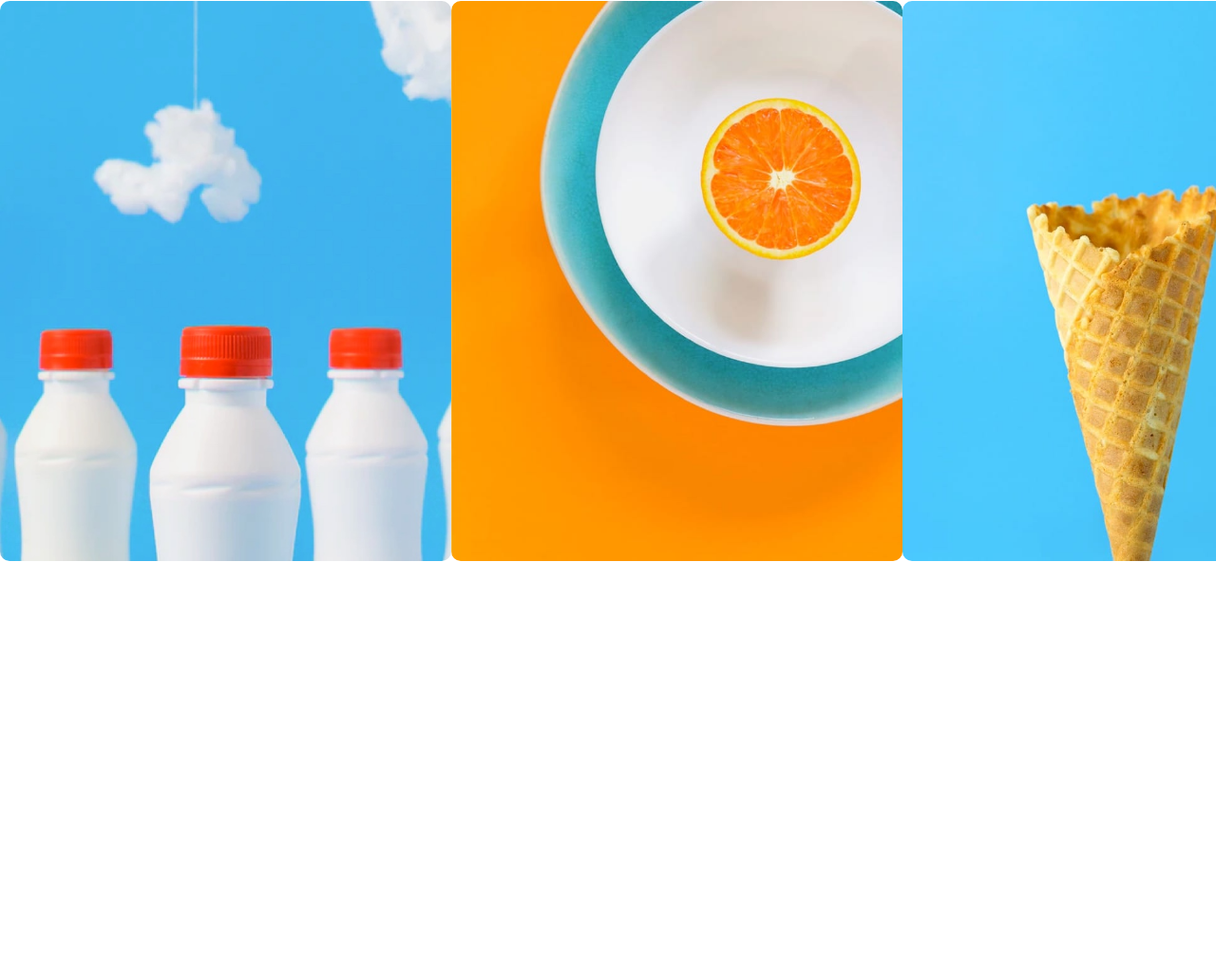
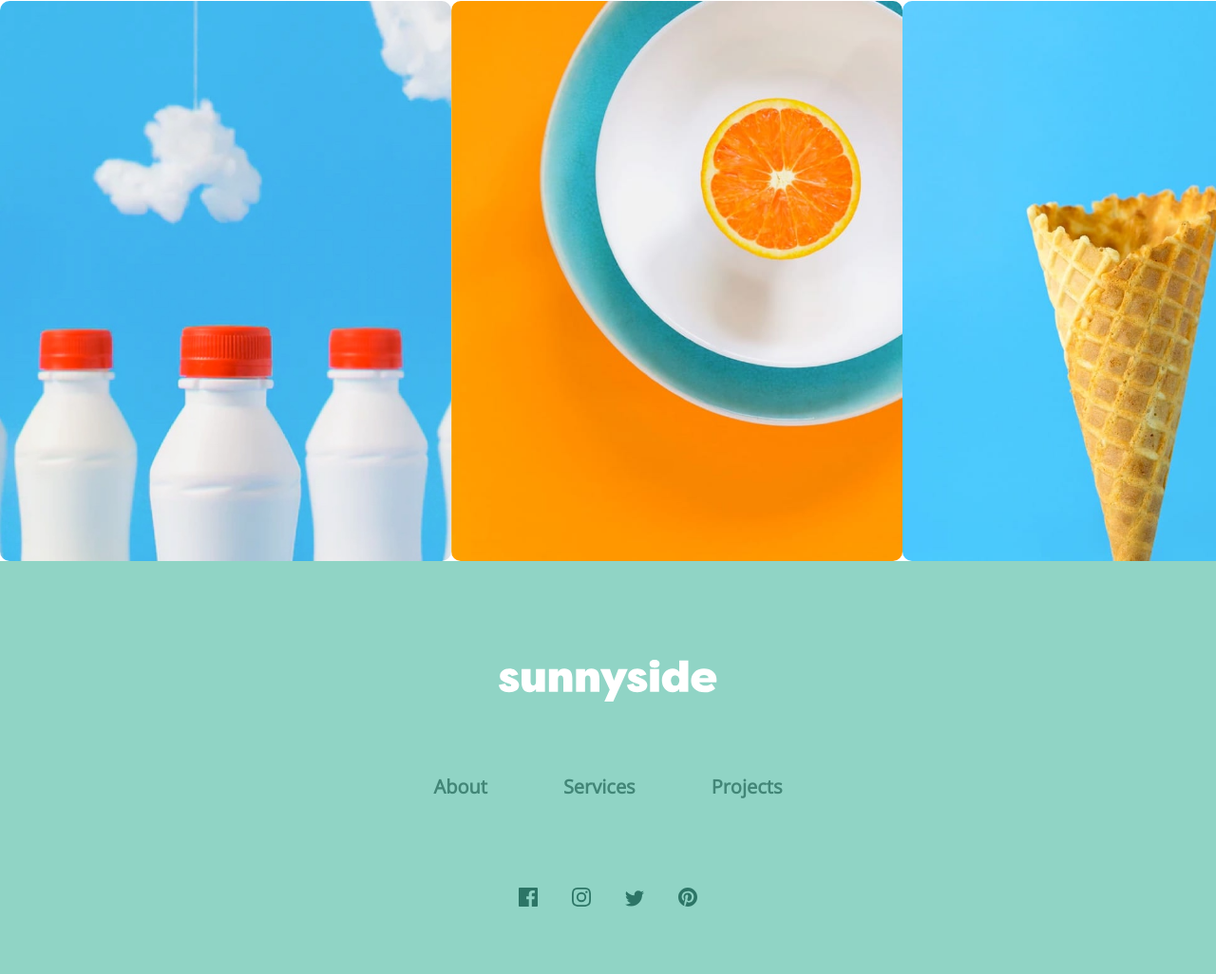
Before and after one commit to WilliamFischdick/Sunnyside, a plain HTML site: page index.html in a window 1280 px wide. Shown: the part 3691-4717 px from the top of the page at 95% size. Before the commit the page ends 4282 px from the top, so only its background shows below. Drawn offline with nearby package versions, Linux system fonts and the light colour scheme; a web font is replaced by a local one.

Commit message:
Construindo e finalizando o footer

```diff
--- a/index.html
+++ b/index.html
@@ -102,12 +102,34 @@
                 </div>
         </section>
         <section class="foto__container">
-            <img src="/img/image-gallery-milkbottles.jpg" alt="" class="foto__card">
-            <img src="/img/image-gallery-orange.jpg" alt="" class="foto__card">
-            <img src="/img/image-gallery-cone.jpg" alt="" class="foto__card">
-            <img src="/img/image-gallery-sugarcubes.jpg" alt="" class="foto__card">
+            <img src="/img/image-gallery-milkbottles.jpg" alt="Milk bottles" class="foto__card">
+            <img src="/img/image-gallery-orange.jpg" alt="Orange" class="foto__card">
+            <img src="/img/image-gallery-cone.jpg" alt="icecream cone" class="foto__card">
+            <img src="/img/image-gallery-sugarcubes.jpg" alt="sugar cubes" class="foto__card">
         </section>
     </main>
+    <footer class="footer__container">
+       <img src="/img/logo.svg" alt="Sunnyside Logo" class="footer__logo">
+       <div class="footer__conteudo">
+            <ul class="lista__footer">
+                <li class="lista__footer-item">
+                    <a class="footer__link">About</a>
+                </li>
+                <li class="lista__footer-item">
+                    <a class="footer__link">Services</a>
+                </li>
+                <li class="lista__footer-item">
+                    <a class="footer__link">Projects</a>
+                </li>
+            </ul>
+        </div>
+        <div class="footer__social-media">
+            <img src="/img/icon-facebook.svg" alt="facebook icon" class="footer__smidia">
+            <img src="/img/icon-instagram.svg" alt="instagram icon" class="footer__smidia">
+            <img src="/img/icon-twitter.svg" alt="twitter icon" class="footer__smidia">
+            <img src="/img/icon-pinterest.svg" alt="pinterest icon" class="footer__smidia">
+        </div>
+    </footer>
 
 </body>
 </html>
--- a/styles.css
+++ b/styles.css
@@ -4,17 +4,21 @@
 @import url("styles/card.css");
 @import url("styles/cliente.css");
 @import url("styles/fotocard.css");
+@import url("styles/footer.css");
 
 
 :root {
     --cor-de-fundo: #3ebfff;
+    --cor-de-fundo-footer: #90d4c5;
     --cor-fonte-titulo: #222e3a;
     --cor-fonte-texto: #8a8790;
     --cor-fonte-header: #ffffff;
+    --cor-fonte-footer: #286f5f;
     --cor-titulo-card-verde: #1f5347;
     --cor-titulo-card-azul: #1b4e69;
     --cor-texto-card-verde: #3a7466;
     --cor-texto-card-azul: #1d698b;
+    --cor-texto-footer: #428677;
     --cor-titulo-cliente: #b4b3b4;
     --fonte-principal: "Calistoga";
     --fonte-paragrafo: "Open Sans";
--- /dev/null
+++ b/styles/footer.css
@@ -0,0 +1,36 @@
+
+.footer__container {
+    background-color: var(--cor-de-fundo-footer);
+    width: 100%;
+    height: 435px;
+    display: flex;
+    flex-direction: column;
+    align-items: center;
+}
+
+.footer__logo {
+    width: 230px;
+    padding-top: 6.5em;
+}
+
+.lista__footer {
+    display: flex;
+    padding-top: 5em;
+}
+
+.footer__link {
+    padding: 0 2em 0 2em;
+    text-decoration: none;
+    color: var(--cor-texto-footer);
+    font-size: 20px;
+    font-weight: bold;
+    font-family: var(--fonte-paragrafo);
+}
+
+.footer__social-media {
+    padding-top: 6em;
+}
+
+.footer__smidia {
+    padding: 0 1em 0 1em;
+}
```
